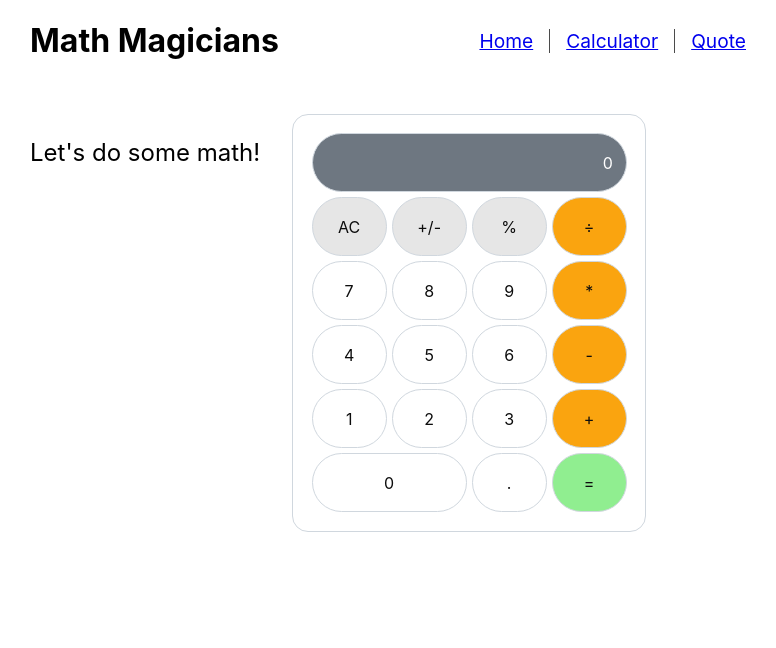
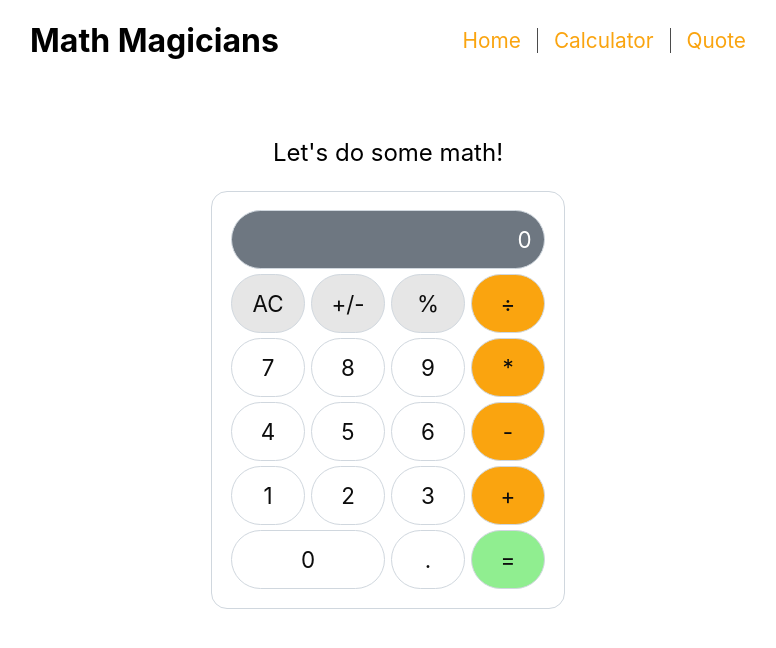
Before and after one commit to lukman155/magicmaths, a React (Create React App) app: page /calpage in a window 1280 px wide. Shown: the top 648 px of the page, without its empty margins (252-1028 px from the left). Built offline with nearby package versions, Linux system fonts and the light colour scheme.

Commit message:
Edit: UI improvements

```diff
--- a/src/components/Calpage.js
+++ b/src/components/Calpage.js
@@ -6,7 +6,7 @@ const Calpage = () => (
   <>
     <Header />
     <div className="cal-content">
-      <div className="content cal">
+      <div className="content">
         <p>Let&apos;s do some math!</p>
       </div>
       <Calculator />
--- a/src/components/Header.js
+++ b/src/components/Header.js
@@ -6,11 +6,11 @@ const Header = () => (
     <h1>Math Magicians</h1>
     <nav>
       <ul>
-        <li><Link to="/">Home</Link></li>
+        <li><Link to="/" style={{ textDecoration: 'none' }}>Home</Link></li>
         <span className="vertical-line" />
-        <li><Link to="/calpage">Calculator</Link></li>
+        <li><Link to="/calpage" style={{ textDecoration: 'none' }}>Calculator</Link></li>
         <span className="vertical-line" />
-        <li><Link to="/quotepage"> Quote</Link></li>
+        <li><Link to="/quotepage" style={{ textDecoration: 'none' }}> Quote</Link></li>
       </ul>
     </nav>
   </div>
--- a/src/index.css
+++ b/src/index.css
@@ -39,6 +39,7 @@ code {
   ul {
     display: flex;
     list-style-type: none;
+    text-decoration: none;
     margin: 0;
     padding: 0;
     gap: 1rem;
@@ -46,6 +47,7 @@ code {
 
   li {
     font-size: 1.2rem;
+    text-decoration: none;
   }
 
   li:hover {
@@ -71,13 +73,16 @@ code {
     text-align: center;
   }
 
+  div > div > div {
+    font-size: 1.4rem;
+  }
+
   .cal-content {
     display: flex;
+    flex-direction: column;
+    align-items: center;
+    justify-content: center;
     margin-top: 2rem;
-  }
-
-  .cal.content {
-    display: block;
   }
 
   .calculator-container {
@@ -108,3 +113,14 @@ code {
     justify-content: space-between;
   }
 }
+
+a {
+  /* text-transform: uppercase; */
+  font-size: 1.3rem;
+  color: #faa40f;
+}
+
+a:hover {
+  color: rgb(0, 185, 0);
+  cursor: pointer;
+}
```
